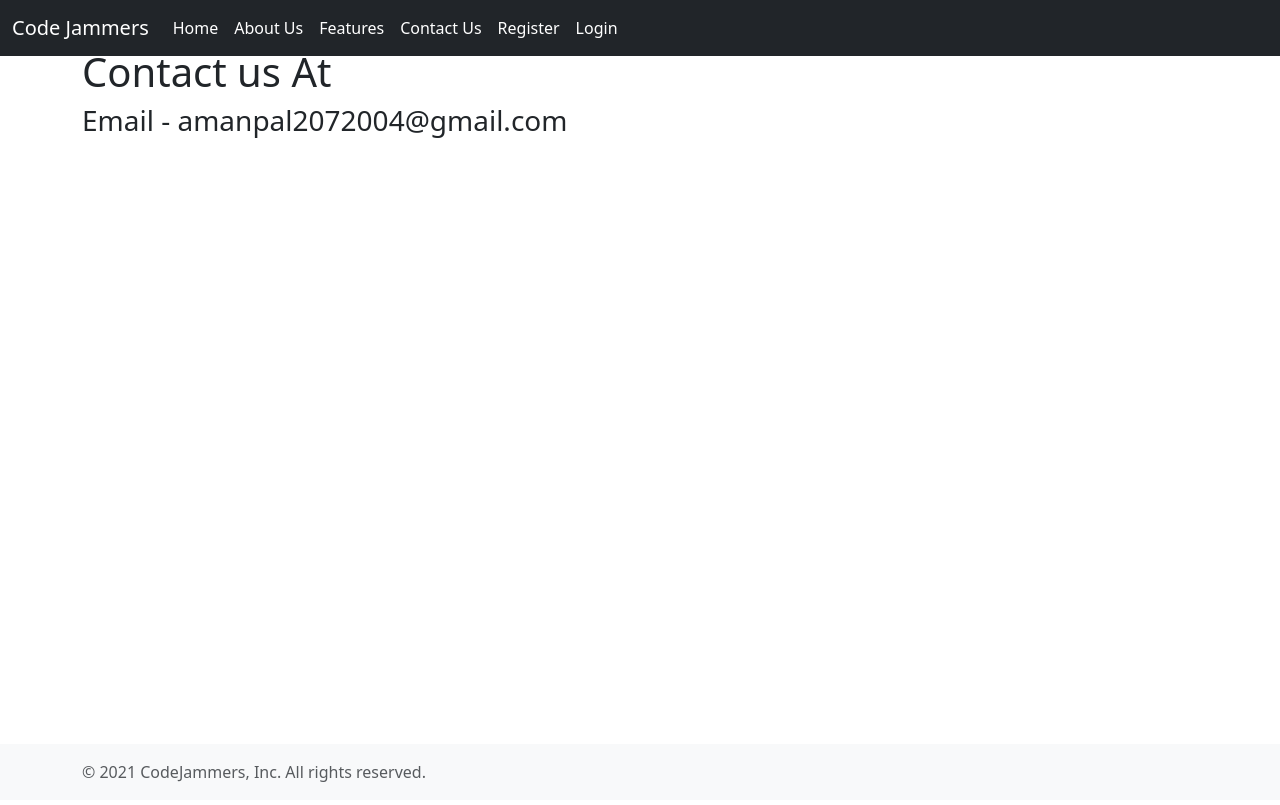
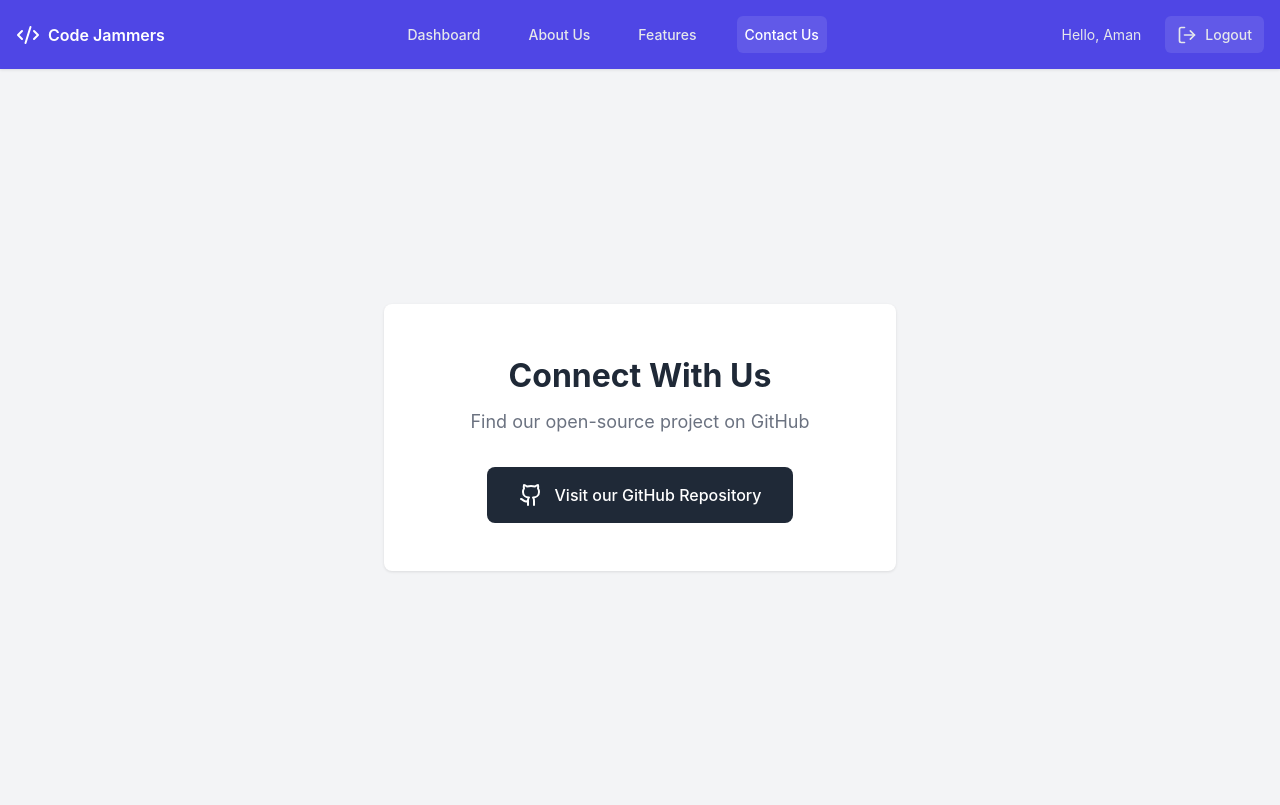
Before and after one commit to AmanDevelops/codejammers, a Django app: page /contact in a window 1280 px wide. Before the commit the page ends 782 px from the top, so only its background shows below. Run offline with Django 3.2, Linux system fonts and the light colour scheme; some libraries are stand-ins or nearby versions.

Commit message:
[REDESIGNING]: add contact page layout and styles

```diff
--- /dev/null
+++ b/main/static/contact.css
@@ -0,0 +1,198 @@
+/* Reset and base styles */
+* {
+    margin: 0;
+    padding: 0;
+    box-sizing: border-box;
+  }
+
+  body {
+    font-family: -apple-system, BlinkMacSystemFont, "Segoe UI", Roboto, "Helvetica Neue", Arial, sans-serif;
+    background-color: #f3f4f6;
+    color: #1f2937;
+    min-height: 100vh;
+    line-height: 1.5;
+  }
+
+  /* Navbar styles */
+  .navbar {
+    background-color: #4f46e5;
+    color: white;
+    padding: 1rem;
+    position: sticky;
+    top: 0;
+    z-index: 100;
+    box-shadow: 0 1px 3px rgba(0, 0, 0, 0.1);
+  }
+
+  .nav-content {
+    max-width: 1280px;
+    margin: 0 auto;
+    display: flex;
+    align-items: center;
+    justify-content: space-between;
+  }
+
+  .logo {
+    display: flex;
+    align-items: center;
+    gap: 0.5rem;
+    font-weight: 600;
+  }
+
+  .logo svg {
+    transition: transform 0.3s ease;
+  }
+
+  .logo:hover svg {
+    transform: rotate(-5deg);
+  }
+
+  .nav-links {
+    display: flex;
+    gap: 2rem;
+  }
+
+  .nav-links a {
+    color: #e5e7eb;
+    text-decoration: none;
+    font-size: 0.875rem;
+    font-weight: 500;
+    padding: 0.5rem;
+    border-radius: 0.375rem;
+    transition: all 0.3s ease;
+  }
+
+  .nav-links a:hover,
+  .nav-links a.active {
+    color: white;
+    background-color: rgba(255, 255, 255, 0.1);
+  }
+
+  .user-menu {
+    display: flex;
+    align-items: center;
+    gap: 1.5rem;
+  }
+
+  .greeting {
+    font-size: 0.875rem;
+    color: #e5e7eb;
+  }
+
+  .logout {
+    display: flex;
+    align-items: center;
+    gap: 0.5rem;
+    color: #e5e7eb;
+    text-decoration: none;
+    font-size: 0.875rem;
+    font-weight: 500;
+    padding: 0.5rem 0.75rem;
+    border-radius: 0.375rem;
+    transition: all 0.3s ease;
+    background-color: rgba(255, 255, 255, 0.1);
+  }
+
+  .logout:hover {
+    background-color: rgba(255, 255, 255, 0.2);
+  }
+
+  /* Main content styles */
+  .main-content {
+    padding: 2rem 1rem;
+    min-height: calc(100vh - 4rem);
+    display: flex;
+    align-items: center;
+    justify-content: center;
+  }
+
+  .container {
+    max-width: 1024px;
+    margin: 0 auto;
+    width: 100%;
+  }
+
+  /* Contact card styles */
+  .contact-card {
+    background-color: white;
+    border-radius: 0.5rem;
+    box-shadow: 0 1px 3px rgba(0, 0, 0, 0.1);
+    padding: 3rem 2rem;
+    text-align: center;
+    max-width: 32rem;
+    margin: 0 auto;
+  }
+
+  .contact-header {
+    margin-bottom: 2rem;
+  }
+
+  .contact-header h1 {
+    font-size: 2rem;
+    font-weight: bold;
+    color: #1f2937;
+    margin-bottom: 0.5rem;
+  }
+
+  .contact-header p {
+    color: #6b7280;
+    font-size: 1.125rem;
+  }
+
+  .github-link {
+    display: inline-flex;
+    align-items: center;
+    gap: 0.75rem;
+    padding: 1rem 2rem;
+    background-color: #1f2937;
+    color: white;
+    text-decoration: none;
+    border-radius: 0.5rem;
+    font-size: 1rem;
+    font-weight: 500;
+    transition: all 0.3s ease;
+  }
+
+  .github-link:hover {
+    background-color: #111827;
+    transform: translateY(-2px);
+  }
+
+  .github-link:active {
+    transform: translateY(0);
+  }
+
+  /* Responsive styles */
+  @media (max-width: 768px) {
+    .nav-links {
+      display: none;
+    }
+
+    .contact-card {
+      padding: 2rem 1.5rem;
+      margin: 1rem;
+    }
+
+    .contact-header h1 {
+      font-size: 1.75rem;
+    }
+
+    .contact-header p {
+      font-size: 1rem;
+    }
+  }
+
+  @media (max-width: 640px) {
+    .user-menu {
+      gap: 1rem;
+    }
+
+    .greeting {
+      display: none;
+    }
+
+    .github-link {
+      padding: 0.875rem 1.5rem;
+      font-size: 0.875rem;
+    }
+  }
--- a/main/templates/main/contact.html
+++ b/main/templates/main/contact.html
@@ -1,7 +1,63 @@
-{% extends 'main/base.html' %}
-{% block contents%}
-<title>Contact Us</title>
-<h1>Contact us At</h1>
+{% load static%}
 
-<h3>Email - amanpal2072004@gmail.com</h3>
-{% endblock%}
+<!DOCTYPE html>
+<html lang="en">
+<head>
+  <meta charset="UTF-8">
+  <meta name="viewport" content="width=device-width, initial-scale=1.0">
+  <title>Code Jammers - Contact Us</title>
+  <link rel="stylesheet" href="{% static 'contact.css'%}">
+</head>
+<body>
+  <nav class="navbar">
+    <div class="nav-content">
+      <div class="logo">
+        <svg xmlns="http://www.w3.org/2000/svg" width="24" height="24" viewBox="0 0 24 24" fill="none" stroke="currentColor" stroke-width="2" stroke-linecap="round" stroke-linejoin="round">
+          <path d="m18 16 4-4-4-4"></path>
+          <path d="m6 8-4 4 4 4"></path>
+          <path d="m14.5 4-5 16"></path>
+        </svg>
+        <span>Code Jammers</span>
+      </div>
+
+      <div class="nav-links">
+        <a href="index.html">Dashboard</a>
+        <a href="#">About Us</a>
+        <a href="#">Features</a>
+        <a href="#" class="active">Contact Us</a>
+      </div>
+
+      <div class="user-menu">
+        <span class="greeting">Hello, Aman</span>
+        <a href="#" class="logout">
+          <svg xmlns="http://www.w3.org/2000/svg" width="20" height="20" viewBox="0 0 24 24" fill="none" stroke="currentColor" stroke-width="2" stroke-linecap="round" stroke-linejoin="round">
+            <path d="M9 21H5a2 2 0 0 1-2-2V5a2 2 0 0 1 2-2h4"></path>
+            <polyline points="16 17 21 12 16 7"></polyline>
+            <line x1="21" y1="12" x2="9" y2="12"></line>
+          </svg>
+          Logout
+        </a>
+      </div>
+    </div>
+  </nav>
+
+  <main class="main-content">
+    <div class="container">
+      <div class="contact-card">
+        <div class="contact-header">
+          <h1>Connect With Us</h1>
+          <p>Find our open-source project on GitHub</p>
+        </div>
+
+        <a href="https://github.com/AmanDevelops/codejammers.git" class="github-link" target="_blank" rel="noopener noreferrer">
+          <svg xmlns="http://www.w3.org/2000/svg" width="24" height="24" viewBox="0 0 24 24" fill="none" stroke="currentColor" stroke-width="2" stroke-linecap="round" stroke-linejoin="round">
+            <path d="M15 22v-4a4.8 4.8 0 0 0-1-3.5c3 0 6-2 6-5.5.08-1.25-.27-2.48-1-3.5.28-1.15.28-2.35 0-3.5 0 0-1 0-3 1.5-2.64-.5-5.36-.5-8 0C6 2 5 2 5 2c-.3 1.15-.3 2.35 0 3.5A5.403 5.403 0 0 0 4 9c0 3.5 3 5.5 6 5.5-.39.49-.68 1.05-.85 1.65-.17.6-.22 1.23-.15 1.85v4"></path>
+            <path d="M9 18c-4.51 2-5-2-7-2"></path>
+          </svg>
+          <span>Visit our GitHub Repository</span>
+        </a>
+      </div>
+    </div>
+  </main>
+</body>
+</html>
```
